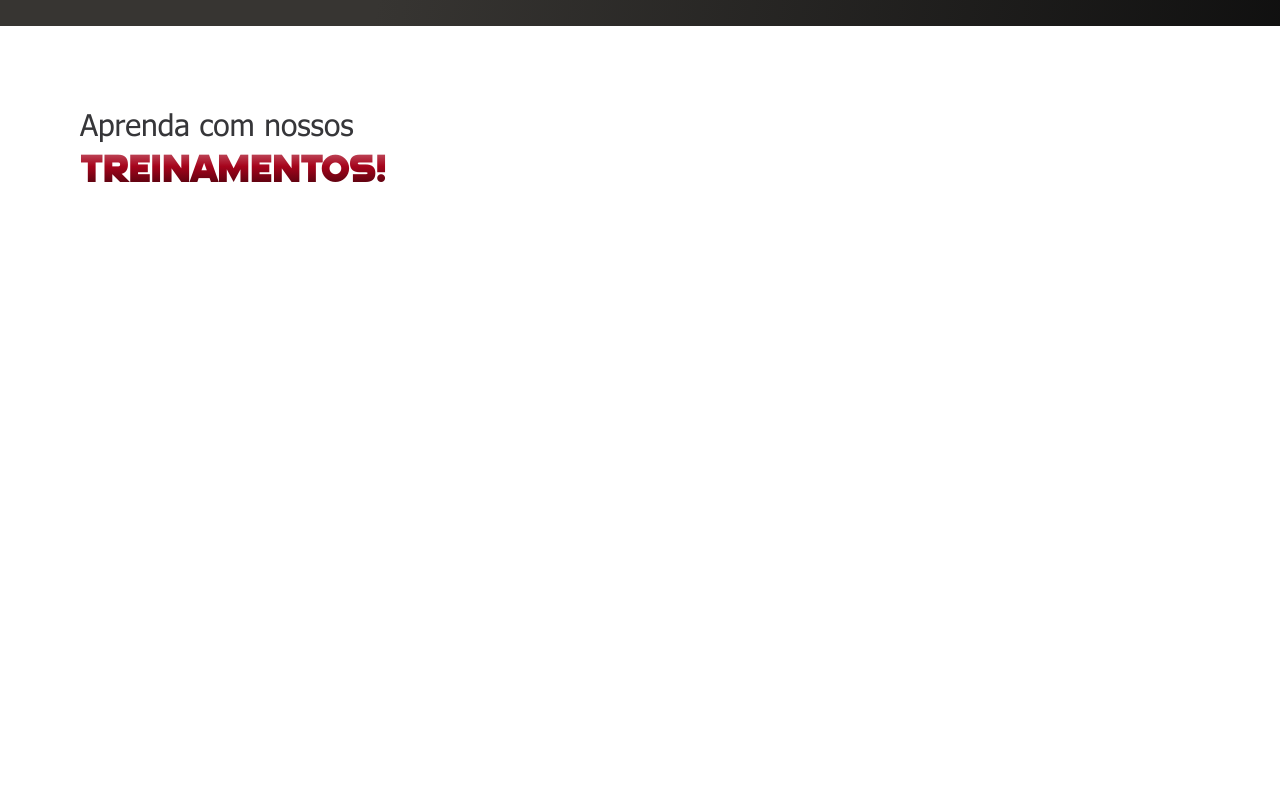
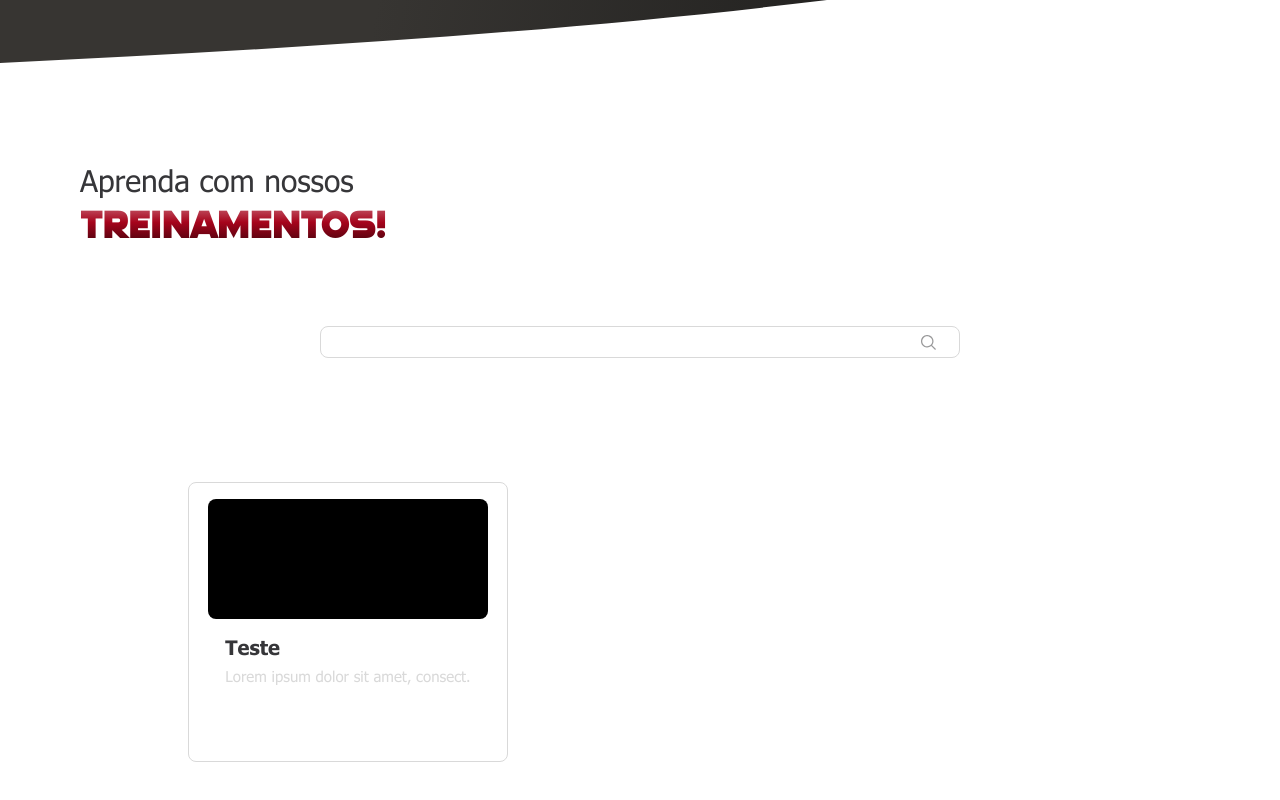
Before and after one commit to ruansilva123/RitmoDaForma_PI, a React (Vite) app in the folder frontend/: page /treinamentos in a window 1280 px wide. Shown: the part 278-1078 px from the top of the page. Built offline with nearby package versions, Linux system fonts and the light colour scheme.

Commit message:
:art: Style: Adicionando a barra de pesquisa e o card para a tela de treinamentos

```diff
--- a/frontend/src/components/Treinamentos/Card/CardTreinamentos.tsx
+++ b/frontend/src/components/Treinamentos/Card/CardTreinamentos.tsx
@@ -1,2 +1,20 @@
 import React from "react";
 import * as S from "./CardTreinamentosStyles";
+
+export const Card = () => {
+    return (
+        <>
+            <S.ContainerCard>
+                <S.ImageCard />
+                <S.ContentCard>
+                    <S.TitleCard>Teste</S.TitleCard>
+                    <S.DescriptionCard>Lorem ipsum dolor sit amet, consect. </S.DescriptionCard>
+                </S.ContentCard>
+            </S.ContainerCard>
+        </>
+
+
+    );
+};
+
+export default Card;
--- a/frontend/src/components/Treinamentos/Card/CardTreinamentosStyles.ts
+++ b/frontend/src/components/Treinamentos/Card/CardTreinamentosStyles.ts
@@ -0,0 +1,39 @@
+
+import styled from "styled-components";
+import { colors } from "../../../styles/Theme";
+
+
+export const ContainerCard = styled.div`
+    border: 1px solid ${colors.lightGray};
+    border-radius: 1vh;
+    width: 40vh;
+    height: 35vh;
+    display: flex;
+    flex-direction: column;
+    align-items: center;
+`
+
+export const ImageCard = styled.div`
+    background-color: black;
+    border-radius: 1vh;
+    margin: 2vh;
+    width: 35vh;
+    height: 15vh;
+`
+export const ContentCard = styled.div`
+    display: flex;
+    flex-direction: column;
+    align-items: right;
+`
+export const TitleCard = styled.div`
+    font-family: 'Tahoma Bold';
+    font-size: 20px;
+    color: ${colors.darkGray};
+
+`
+export const DescriptionCard = styled.div`
+    margin-top: 1vh;
+    font-family: 'Tahoma';
+    font-size: 15px;
+    color: ${colors.lightGray}
+`
--- /dev/null
+++ b/frontend/src/components/Treinamentos/Search/SearchStyles.ts
@@ -0,0 +1,19 @@
+import styled from "styled-components";
+import { colors } from "../../../styles/Theme";
+
+export const InputSearch = styled.input`
+    width: 80vh;
+    height: 4vh;
+    border: solid 1px ${colors.lightGray};
+    border-radius: 1vh;
+    outline: none;
+    padding: 1vh;
+    color: ${colors.darkGray};
+    background-image: url('assets/svg/SearchIcon.svg');
+    background-repeat: no-repeat;
+    background-position: 75vh;
+
+    &:focus{
+       background-color: ${colors.lightGrayOpacity};
+    }
+`
--- a/frontend/src/containers/Treinamentos/ContainerCards/ContainerCards.tsx
+++ b/frontend/src/containers/Treinamentos/ContainerCards/ContainerCards.tsx
@@ -1,9 +1,13 @@
 import React from 'react';
 import * as S from './ContainerCardsStyles';
+import Card from '../../../components/Treinamentos/Card/CardTreinamentos';
 
-const ContainerCards = () =>{
-    return(
-        <S.ContainerCards> </S.ContainerCards>
+
+const ContainerCards = () => {
+    return (
+        <S.ContainerCards>
+            <Card/>
+        </S.ContainerCards>
     );
 };
 
--- a/frontend/src/containers/Treinamentos/ContainerCards/ContainerCardsStyles.ts
+++ b/frontend/src/containers/Treinamentos/ContainerCards/ContainerCardsStyles.ts
@@ -4,8 +4,13 @@ import { colors } from "../../../styles/Theme";
 
 export const ContainerCards= styled.div`
     position: relative;
-    top: 70vh;
+    top: 80vh;
+    background-color: white;
     width: 100%;
-    height: 65vh;
-    background-color: white;
+    display: grid;
+    justify-content: center;
+    grid-template-columns: 24% 24% 24%;
+    gap: 20px;
+    padding: 5vh;
+
 `
--- a/frontend/src/containers/Treinamentos/ContainerTop/ContainerTop.tsx
+++ b/frontend/src/containers/Treinamentos/ContainerTop/ContainerTop.tsx
@@ -2,6 +2,8 @@ import React from 'react';
 import * as S from './ContainerTopStyles';
 import TitleTreinamentos from '../../../components/Treinamentos/TitleTreinamentos/TitleTreinamentos';
 import WaveWhite2 from "../../../../public/assets/svg/WaveWhite.svg";
+import { InputSearch } from '../../../components/Treinamentos/Search/SearchStyles';
+
 
 const ContainerTop = () => {
     return (
@@ -9,8 +11,12 @@ const ContainerTop = () => {
         <S.ContainerTop>
             <S.ImageWaveWhite src={WaveWhite2} alt="" />
             <S.BackgroundContainerTop>
-                <TitleTreinamentos>
-                </TitleTreinamentos>
+
+                <TitleTreinamentos />
+
+                <S.ContainerSearch>
+                    <InputSearch />
+                </S.ContainerSearch>
             </S.BackgroundContainerTop>
         </S.ContainerTop>
 
--- a/frontend/src/containers/Treinamentos/ContainerTop/ContainerTopStyles.ts
+++ b/frontend/src/containers/Treinamentos/ContainerTop/ContainerTopStyles.ts
@@ -8,7 +8,7 @@ export const ContainerTop = styled.div`
 
 export const ImageWaveWhite = styled.img`
     position: absolute;
-    bottom: 10vh;
+    bottom: 52vh;
     right: 0vh;
     height: 40vh;
 
@@ -17,10 +17,19 @@ export const ImageWaveWhite = styled.img`
 export const BackgroundContainerTop = styled.div`
     background-color: white;
     position: absolute;
-    bottom: 12vh;
+    bottom: 5vh;
     height: 50vh;
     width: 100%;
     padding: 10vh;
 
 
 `
+
+export const ContainerSearch = styled.div`
+    display: flex;
+    align-items: center;
+    justify-content: center;
+    width: 100%;
+    padding: 10vh;
+
+`
--- a/frontend/src/styles/Theme.ts
+++ b/frontend/src/styles/Theme.ts
@@ -9,6 +9,7 @@ export const colors = {
   opacityDarkGray_60: 'rgba(54,54,57,.6)',
   opacityDarkGray_20: 'rgba(59,57,54,.2)',
   lightGray: '#D9D9D9',
+  lightGrayOpacity: 'rgba(217,217,217,20%)',
   opacityWhite: 'rgba(255,255,255,.2)',
   gradientDarkGray: 'linear-gradient(100deg, #373532 30%, rgba(0,0,0,.95))',
   gradientWhiteToGray: 'linear-gradient(to bottom, white 50%, #3B3936)',
```
Also changed, not shown: frontend/src/components/Treinamentos/Search/Search.ts (deleted, +0 -8 lines), frontend/src/components/Treinamentos/Search/Search.tsx (+6 -6 lines), frontend/public/assets/svg/SearchIcon.svg (added).
